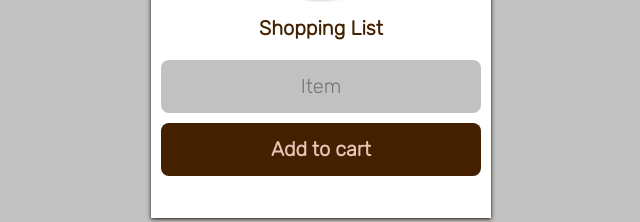
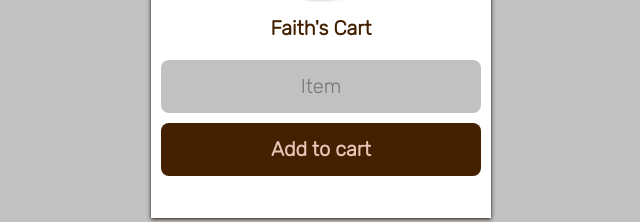
Before and after one commit to codingfaith/shopping-cart, a website built with Vite: page index.html in a window 1280 px wide. Shown: the part 243-465 px from the top of the page, 319-959 px from the left. Built offline with nearby package versions, Linux system fonts and the light colour scheme; no server answers.

Commit message:
Update name to Faith's Cart

```diff
--- a/index.html
+++ b/index.html
@@ -15,7 +15,7 @@
     <body>
         <div class="container">
             <img src="assets/favicon.png" alt="logo">
-            <p>Shopping List</p>
+            <p>Faith's Cart</p>
             <input type="text" id="input-field" placeholder="Item">
             <button id="add-button">Add to cart</button>
             <ul id="shopping-list">
```
